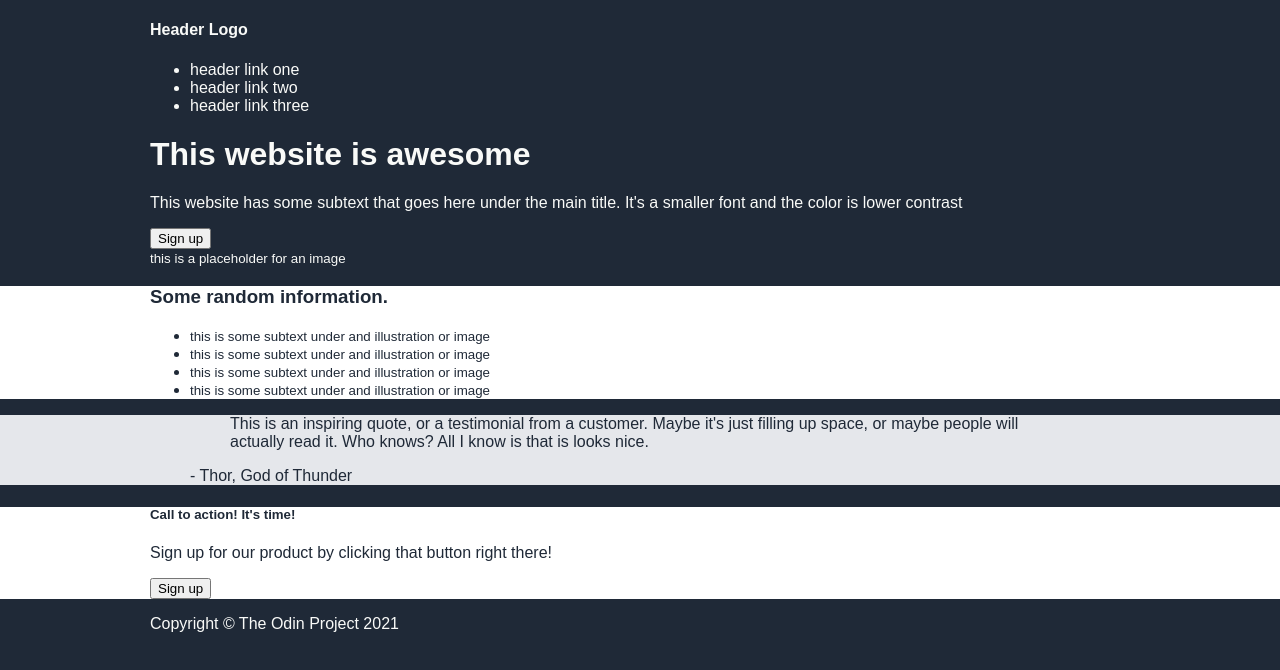
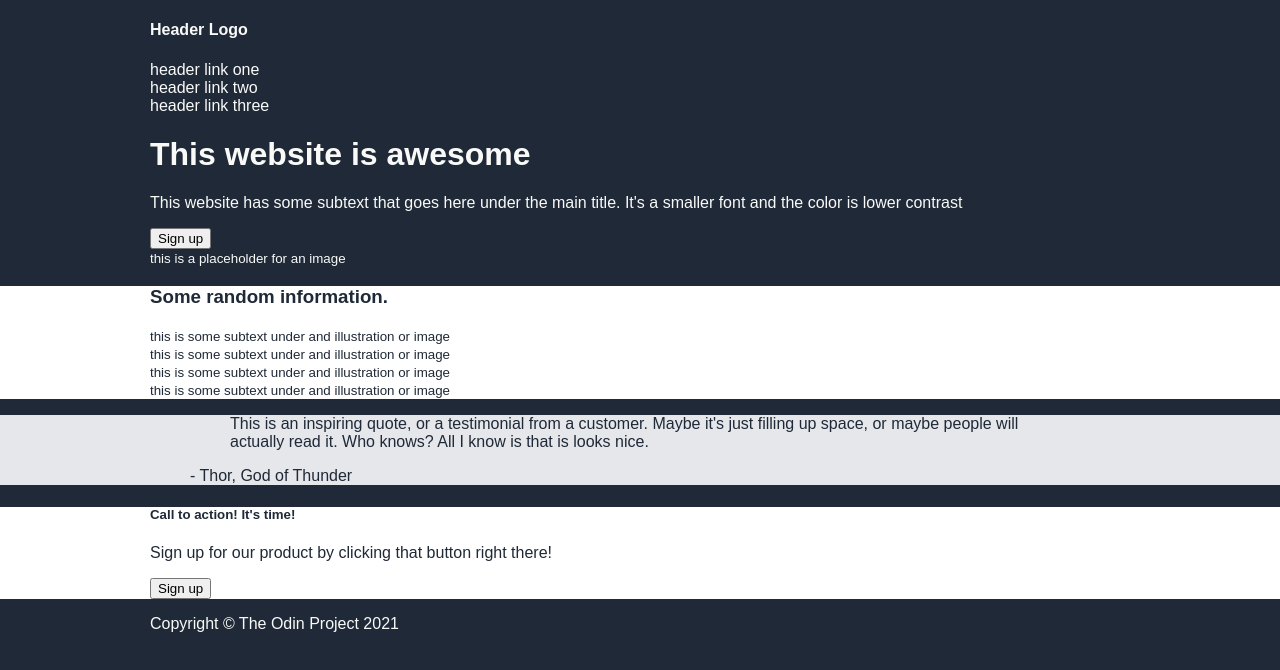
Before and after one commit to cjacqo/odin-landingpage, a plain HTML site: page index.html in a window 1280 px wide. Drawn offline with Linux system fonts and the light colour scheme.

Commit message:
Reset default list styles

```diff
--- a/styles.css
+++ b/styles.css
@@ -22,6 +22,13 @@ body {
     width: 90vw;
     max-width: 980px;
     margin: 0 auto;
+}
+
+/* LIST RESET */
+ul {
+    margin: 0;
+    padding: 0;
+    list-style: none;
 }
 
 .dark {
```
